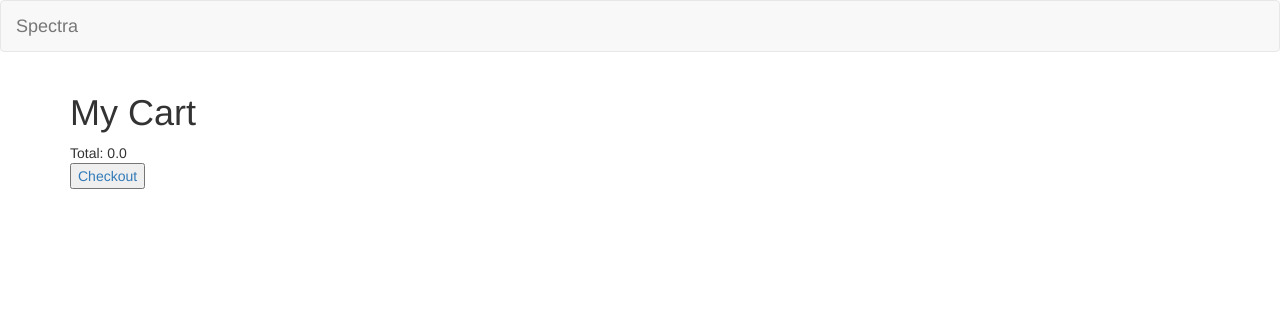
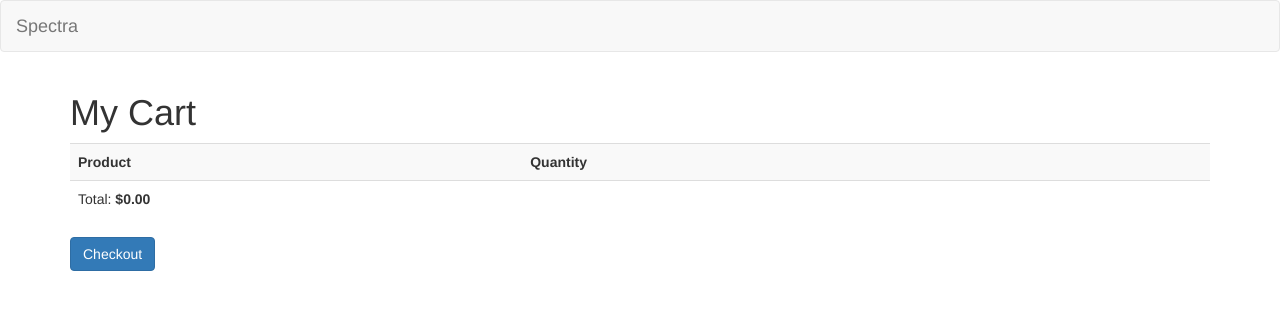
Before and after one commit to irubnich/spectra, a Flask app: page /cart in a window 1280 px wide. Shown: the top 312 px of the page. Run offline with Flask 2, Linux system fonts and the light colour scheme; some libraries are stand-ins or nearby versions.

Commit message:
Fix up cart further

```diff
--- a/spectra/templates/cart/index.html
+++ b/spectra/templates/cart/index.html
@@ -1,37 +1,51 @@
 {% extends "layout.html" %}
 {% block body %}
+
+    <style>
+        .cart-head {
+            font-weight: bold;
+        }
+    </style>
 
     <div class="container">
         <div class="row">
             <div class="col-md-12">
                 <h1>My Cart</h1>
+                <table class="table table-striped">
+                    <tr class="cart-head">
+                        <td>Product</td>
+                        <td>Quantity</td>
+                        <td></td>
+                        <td></td>
+                    </tr>
+                    {% for product in products %}
+                        <tr>
+                            <td>{{product["product"].name}}</td>
+                            <td>{{product.quantity}}</td>
+                            <td>
+                                <form action="{{url_for('cart_edit')}}" method='post' class="form-inline">
+                                    <div class="form-group form-group-sm">
+                                        <input type="hidden" name="product_id" value="{{product['product'].id}}">
+                                        <input type="number" name="quantity" min="1" max="{{product.inventory}}" value="{{product.quantity}}" class="form-control">
+                                    </div>
+                                    <button type="submit" class="btn btn-sm btn-default">Update</button>
+                                </form>
+                            </td>
+                            <td>
+                                <a href="{{url_for('cart_delete', id=product["product"].id)}}">Delete</a>
+                            </td>
+                        </tr>
+                    {% endfor %}
+                    <tr>
+                        <td colspan="4">Total: <strong>${{'{:2,.2f}'.format(total)}}</strong></td>
+                    </tr>
+                </table>
             </div>
         </div>
-        {% for product in products %}
-            <div class="row">
-                <div class="col-md-3">
-                    {{product["product"].name}}
-                </div>
-                <div class="col-md-3">
-                    Quantity: {{product.quantity}}
-                </div>
-                <div class="col-md-3">
-                    <form action="{{url_for('cart_edit')}}" method='post'>
-                        <input type="hidden" name="product_id" value="{{product['product'].id}}">
-                        <input type="number" min="1" max="{{product.inventory}}" value="{{product.quantity}}" name="quantity">
-                        <input type="submit" value="Update">
-                    </form>
-                </div>
-                <div class="col-md-3">
-                    <a href="{{url_for('cart_delete', id=product["product"].id)}}">Delete</a>
-                </div>
-            </div>
-        {% endfor %}
 
         <div class="row">
             <div class="col-md-12">
-                Total: {{total}}<br>
-                <a href="{{url_for('checkout_page')}}"><button>Checkout</button></a>
+                <a class="btn btn-primary" href="{{url_for('checkout_page')}}" role="button">Checkout</a>
             </div>
         </div>
     </div>
```
